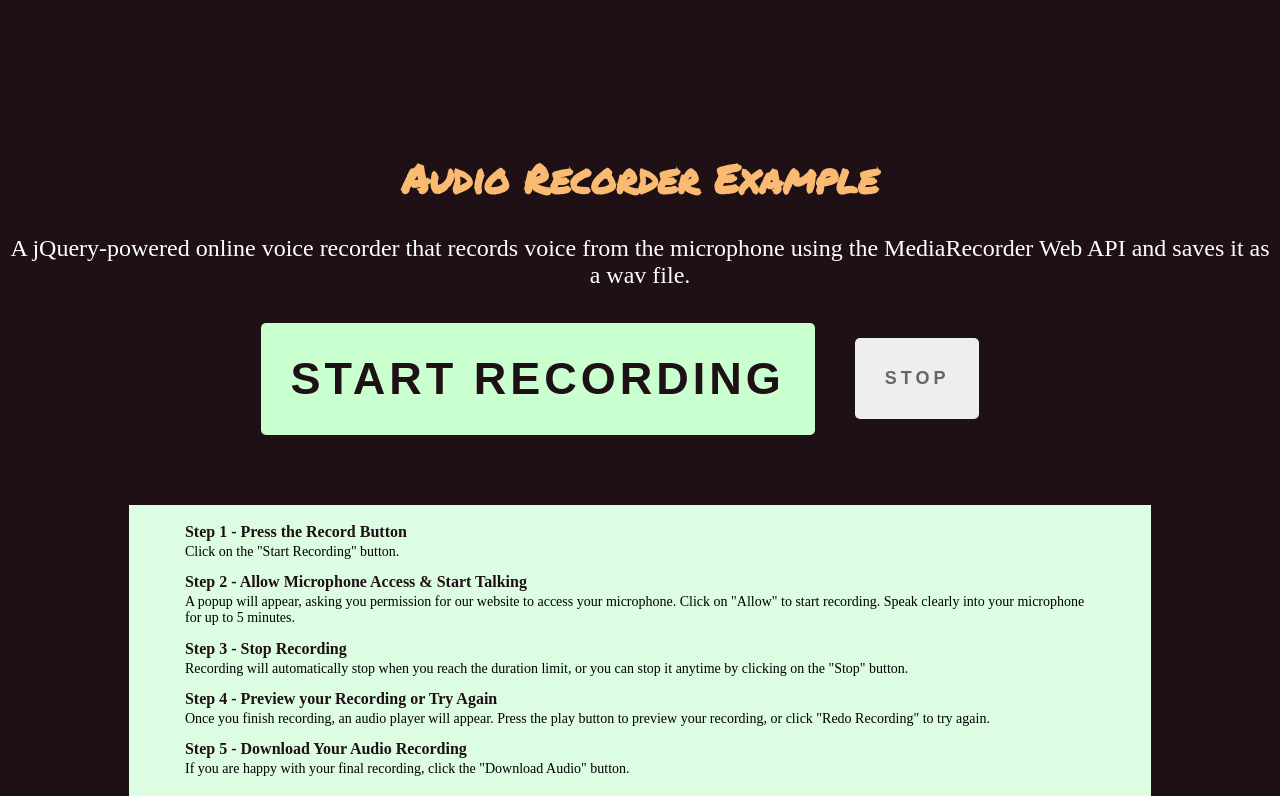
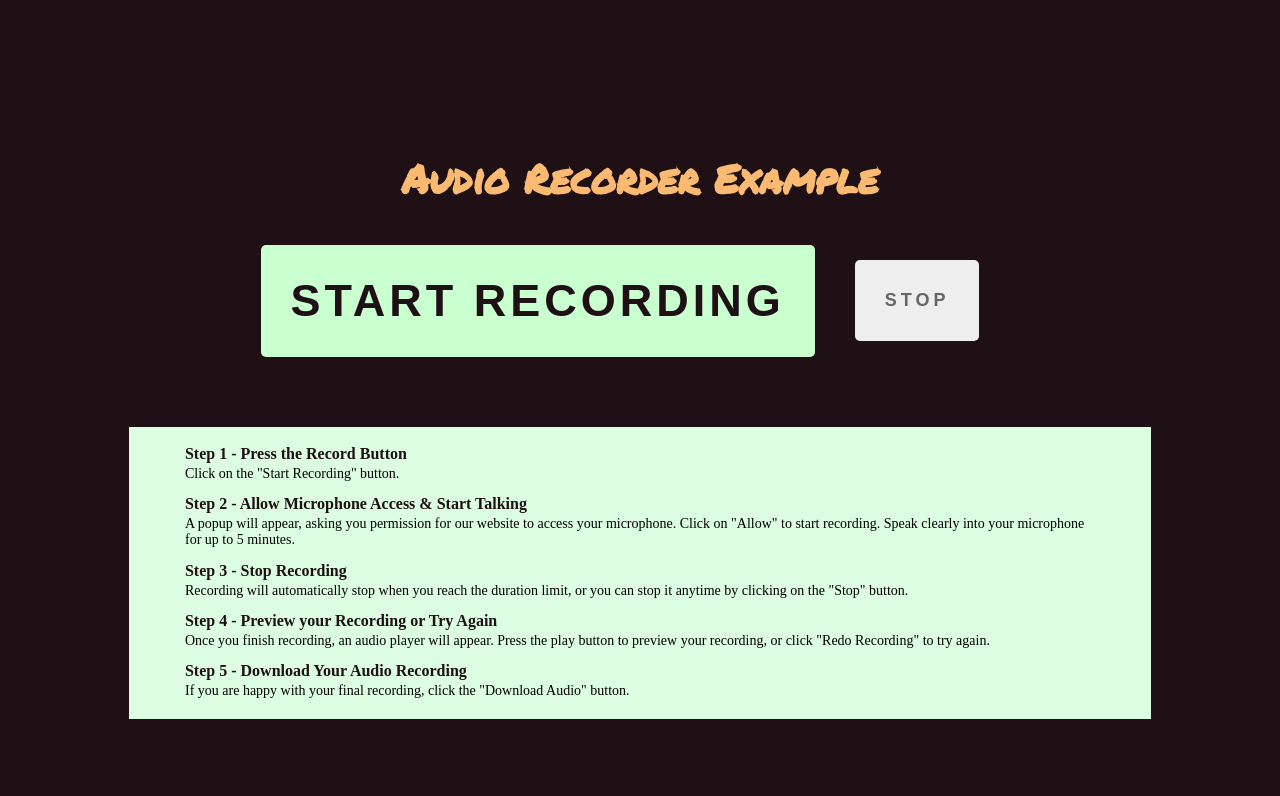
Before and after one commit to muhaeric/muhaeric.github.io, a PHP site: page / in a window 1280 px wide. Shown: the top 796 px of the page. After the commit the page ends 719 px from the top, so only its background shows below. Run offline with PHP 8.4, Linux system fonts and the light colour scheme.

Commit message:
Update index.php

```diff
--- a/index.php
+++ b/index.php
@@ -1,4 +1,4 @@
-	<!DOCTYPE html>
+<!DOCTYPE html>
 	<html lang="en">
 	<head>
 		<meta charset="UTF-8">
@@ -27,10 +27,10 @@
 </div>
 </div>
 		<h1>Audio Recorder Example</h1>
-		<p class="lead">A jQuery-powered online voice recorder that records voice from the microphone using the MediaRecorder Web API and saves it as a wav file.</p>
 		<div class="audio-record">
 			<button class="prevent-select" id="recordButton">Start Recording</button>
 			<button id="stopButton" class="inactive">Stop</button>
+			<audio src="greetings/greetings.wav" id="greeting"></audio>
 		</div>
 
 		<div class="playback">
```
